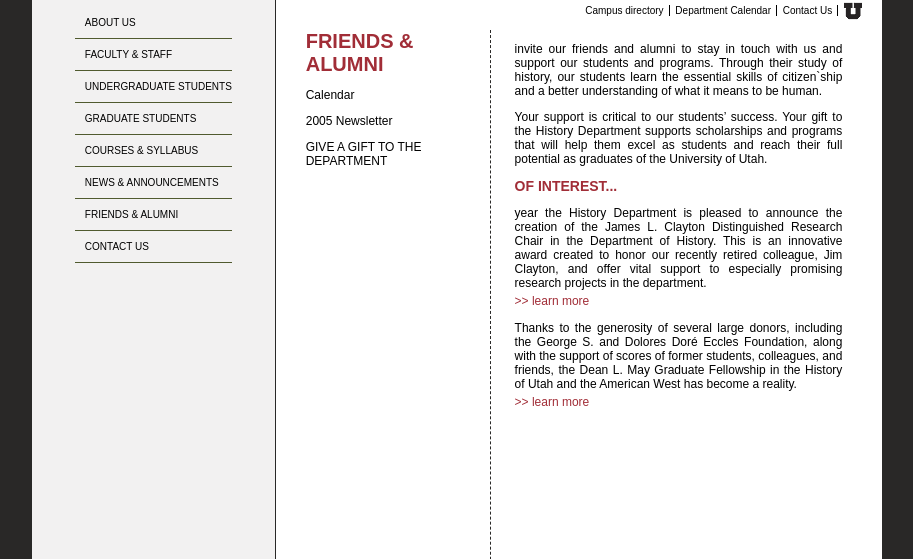
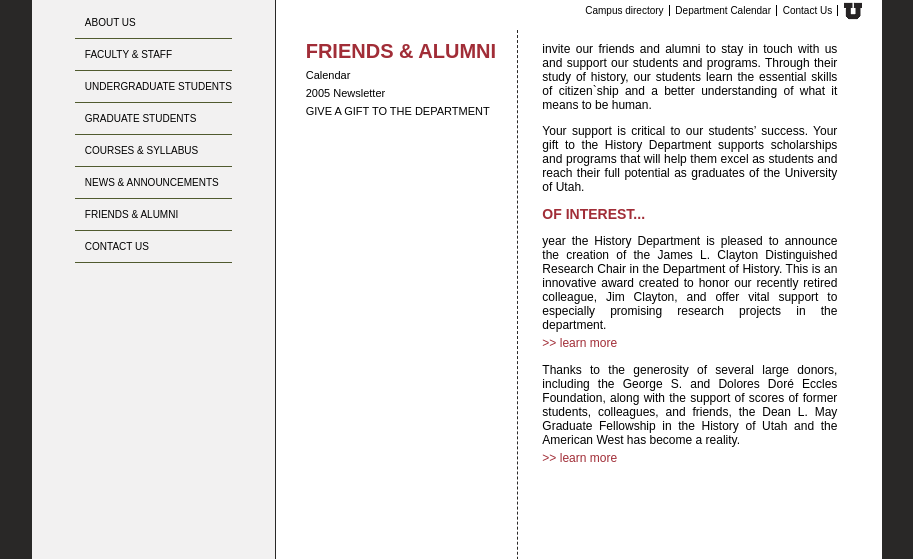
Before and after one commit to crisp042/HUMIS_homepage_2342, a plain HTML site: page friends-alumni.html in a window 1280 px wide. Shown: the part 215-774 px from the top of the page, without its empty margins (183-1096 px from the left). Drawn offline with Linux system fonts and the light colour scheme.

Commit message:
Finished Friends and Alumni

```diff
--- a/friends-alumni.html
+++ b/friends-alumni.html
@@ -13,11 +13,22 @@
                 text-decoration: none;
                 font-size: 12px;
             }
-            h5{
-                color: var(--burgundy);
-            }
+
             .beforelink{
                 margin-bottom: 1px;
+            }
+            .horizontal-two-column-layout{
+                aside.left-column{
+                    h5{
+                        margin-top: 10px;
+                    }
+                    div.category{
+                        p {
+                            font-size: 11px;
+                            margin: 6px 0 6px 0;
+                        }
+                    }
+                }
             }
         }
     </style>
@@ -76,7 +87,7 @@
 
                     <aside class="left-column">
                         <div class="top">
-                            <h5> FRIENDS &amp ALUMNI</h5>
+                            <h5> FRIENDS &amp; ALUMNI</h5>
 
                             <div class="category">
                                 <p>Calendar</p>
--- a/stylesheets/layouts.css
+++ b/stylesheets/layouts.css
@@ -6,11 +6,11 @@ section.horizontal-two-column-layout {
 
     aside {
         &.left-column {
-            width: 30%;
+            width: 36%;
             display: flex;
             flex-direction: column;
             justify-content: space-between;
-            padding-right: 20px;
+            padding-right: 15px;
             border-right: 1px dashed #292827;
 
             p{
@@ -71,7 +71,7 @@ section.horizontal-two-column-layout {
         }
 
         &.right-column {
-            width: 60%;
+            width: 54%;
         }
     }
 }
```
